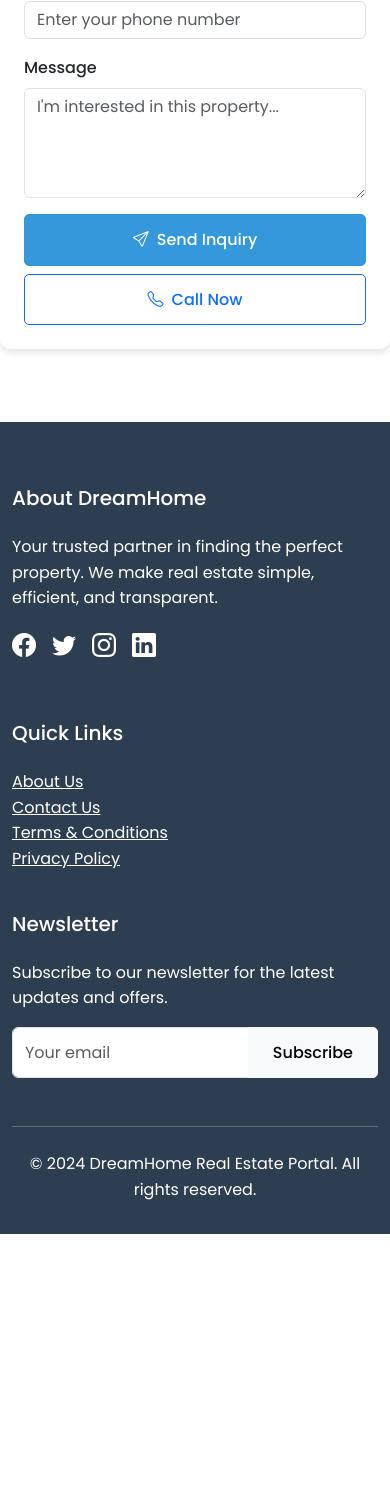
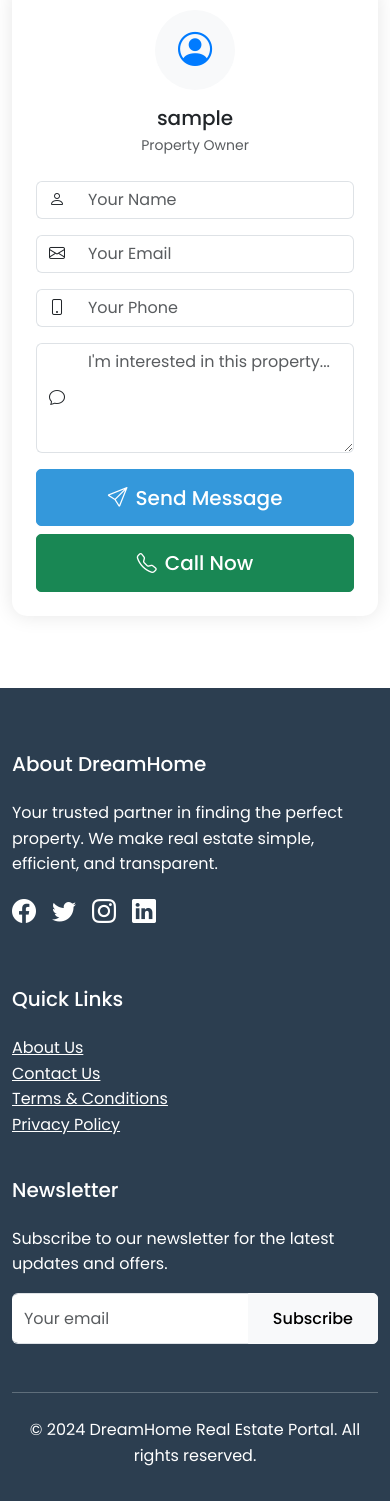
Before and after one commit to KumarSrinidhi/DBMS-Project, a Flask app: page /property/1 in a window 390 px wide. Shown: the part 1974-3475 px from the top of the page. Before the commit the page ends 3208 px from the top, so only its background shows below. Run offline with Flask 3, Linux system fonts and the light colour scheme; tables that the repository leaves empty hold one stand-in row (values such as "Sample post"); grey boxes marked "Sample" are stand-in pictures; some libraries are stand-ins or nearby versions.

Commit message:
its super good now but images suck

```diff
--- a/real_estate_portal/templates/properties/detail.html
+++ b/real_estate_portal/templates/properties/detail.html
@@ -2,55 +2,58 @@
 
 {% block styles %}
 <link rel="stylesheet" href="https://cdn.jsdelivr.net/npm/@fancyapps/ui@5.0/dist/fancybox/fancybox.css"/>
+<link rel="stylesheet" href="https://cdn.jsdelivr.net/npm/swiper@8/swiper-bundle.min.css"/>
 {% endblock %}
 
 {% block content %}
+<!-- Quick Action Bar -->
+<div class="quick-action-bar sticky-top bg-white shadow-sm py-3 mb-4">
+    <div class="container">
+        <div class="row align-items-center">
+            <div class="col-md-6">
+                <h4 class="mb-0 text-primary">₹{{ "{:,.0f}".format(property.price) }}</h4>
+                <small class="text-muted">{{ property.property_type.typeName }} in {{ property.location.city }}</small>
+            </div>
+            <div class="col-md-6 text-end">
+                <button class="btn btn-outline-primary me-2" onclick="toggleFavorite()">
+                    <i class="bi bi-heart"></i> Save
+                </button>
+                <a href="#contact-form" class="btn btn-primary">Contact Owner</a>
+            </div>
+        </div>
+    </div>
+</div>
+
+<div class="container">
     <div class="row">
         <div class="col-md-8">
             <!-- Property Images Gallery -->
             <div class="property-gallery mb-4">
-            <div class="row g-2">
-                <div class="col-12">
+                <div class="swiper property-swiper">
+                    <div class="swiper-wrapper">
                         {% if property.images and property.images|length > 0 %}
-                    <a href="{{ property.images[0].imageURL }}" data-fancybox="gallery" class="gallery-main">
-                        <img src="{{ property.images[0].imageURL }}"
-                             class="img-fluid w-100"
-                             style="height: 400px; object-fit: cover; border-radius: 10px;"
-                             alt="{{ property.property_type.typeName }}">
-                    </a>
-                    {% else %}
-                    <img src="{{ url_for('static', filename='images/1.jpg') }}"
-                         class="img-fluid w-100"
-                         style="height: 400px; object-fit: cover; border-radius: 10px;"
-                         alt="{{ property.property_type.typeName }}">
-                    {% endif %}
-                </div>
-                {% if property.images and property.images|length > 1 %}
-                {% for image in property.images[1:4] %}
-                <div class="col-3">
+                            {% for image in property.images %}
+                            <div class="swiper-slide">
                                 <a href="{{ image.imageURL }}" data-fancybox="gallery">
                                     <img src="{{ image.imageURL }}"
                                          class="img-fluid w-100"
-                             style="height: 100px; object-fit: cover; border-radius: 5px;"
+                                         style="height: 500px; object-fit: cover; border-radius: 10px;"
                                          alt="{{ property.property_type.typeName }}">
                                 </a>
                             </div>
                             {% endfor %}
-                {% if property.images|length > 4 %}
-                <div class="col-3">
-                    <a href="{{ property.images[4].imageURL }}"
-                       data-fancybox="gallery"
-                       class="position-relative">
-                        <img src="{{ property.images[4].imageURL }}"
+                        {% else %}
+                            <div class="swiper-slide">
+                                <img src="{{ url_for('static', filename='images/1.jpg') }}"
                                      class="img-fluid w-100"
-                             style="height: 100px; object-fit: cover; border-radius: 5px;">
-                        <div class="more-photos">
-                            <span>+{{ property.images|length - 4 }}</span>
-                        </div>
-                    </a>
+                                     style="height: 500px; object-fit: cover; border-radius: 10px;"
+                                     alt="{{ property.property_type.typeName }}">
                             </div>
                         {% endif %}
-                {% endif %}
+                    </div>
+                    <div class="swiper-pagination"></div>
+                    <div class="swiper-button-next"></div>
+                    <div class="swiper-button-prev"></div>
                 </div>
             </div>
 
@@ -125,33 +128,49 @@
 
         <div class="col-md-4">
             <!-- Contact Form -->
-        <div class="card mb-4 sticky-top" style="top: 2rem;">
-            <div class="card-header bg-primary text-white">
-                <h5 class="mb-0">Contact {{ property.owner.username }}</h5>
+            <div class="card mb-4 contact-card" id="contact-form">
+                <div class="card-body">
+                    <div class="text-center mb-4">
+                        <div class="owner-avatar mb-3">
+                            <i class="bi bi-person-circle display-4"></i>
                         </div>
-            <div class="card-body">
+                        <h5 class="mb-1">{{ property.owner.username }}</h5>
+                        <p class="text-muted small mb-3">Property Owner</p>
+                        {% if property.owner.verified %}
+                            <span class="badge bg-success"><i class="bi bi-check-circle me-1"></i>Verified Owner</span>
+                        {% endif %}
+                    </div>
+
                     <form class="contact-form">
                         <div class="mb-3">
-                        <label class="form-label">Your Name</label>
-                        <input type="text" class="form-control" placeholder="Enter your name">
+                            <div class="input-group">
+                                <span class="input-group-text"><i class="bi bi-person"></i></span>
+                                <input type="text" class="form-control" placeholder="Your Name">
+                            </div>
                         </div>
                         <div class="mb-3">
-                        <label class="form-label">Your Email</label>
-                        <input type="email" class="form-control" placeholder="Enter your email">
+                            <div class="input-group">
+                                <span class="input-group-text"><i class="bi bi-envelope"></i></span>
+                                <input type="email" class="form-control" placeholder="Your Email">
+                            </div>
                         </div>
                         <div class="mb-3">
-                        <label class="form-label">Phone Number</label>
-                        <input type="tel" class="form-control" placeholder="Enter your phone number">
+                            <div class="input-group">
+                                <span class="input-group-text"><i class="bi bi-phone"></i></span>
+                                <input type="tel" class="form-control" placeholder="Your Phone">
+                            </div>
                         </div>
                         <div class="mb-3">
-                        <label class="form-label">Message</label>
+                            <div class="input-group">
+                                <span class="input-group-text"><i class="bi bi-chat"></i></span>
                                 <textarea class="form-control" rows="4" placeholder="I'm interested in this property..."></textarea>
                             </div>
+                        </div>
                         <div class="d-grid gap-2">
-                        <button type="submit" class="btn btn-primary">
-                            <i class="bi bi-send me-2"></i>Send Inquiry
+                            <button type="submit" class="btn btn-primary btn-lg">
+                                <i class="bi bi-send me-2"></i>Send Message
                             </button>
-                        <a href="tel:+1234567890" class="btn btn-outline-primary">
+                            <a href="tel:{{ property.owner.mobile }}" class="btn btn-success btn-lg">
                                 <i class="bi bi-telephone me-2"></i>Call Now
                             </a>
                         </div>
@@ -160,38 +179,94 @@
             </div>
         </div>
     </div>
+</div>
 {% endblock %}
 
 {% block scripts %}
 <script src="https://cdn.jsdelivr.net/npm/@fancyapps/ui@5.0/dist/fancybox/fancybox.umd.js"></script>
+<script src="https://cdn.jsdelivr.net/npm/swiper@8/swiper-bundle.min.js"></script>
 <script>
     // Initialize Fancybox
     Fancybox.bind("[data-fancybox]", {
         // Your custom options
     });
 
-    // Initialize map (you'll need to replace with your preferred map provider)
-    // This is a placeholder using OpenStreetMap
+    // Initialize Swiper
+    const swiper = new Swiper('.property-swiper', {
+        slidesPerView: 1,
+        spaceBetween: 30,
+        loop: true,
+        pagination: {
+            el: '.swiper-pagination',
+            clickable: true,
+        },
+        navigation: {
+            nextEl: '.swiper-button-next',
+            prevEl: '.swiper-button-prev',
+        },
+    });
+
+    // Initialize map
     const map = L.map('map').setView([12.9716, 77.5946], 13);
     L.tileLayer('https://{s}.tile.openstreetmap.org/{z}/{x}/{y}.png').addTo(map);
     L.marker([12.9716, 77.5946]).addTo(map);
 </script>
 
 <style>
-.more-photos {
-    position: absolute;
-    top: 0;
-    left: 0;
-    right: 0;
-    bottom: 0;
-    background: rgba(0,0,0,0.5);
-    display: flex;
+.quick-action-bar {
+    z-index: 1020;
+}
+
+.property-gallery {
+    position: relative;
+}
+
+.property-swiper {
+    --swiper-theme-color: #007bff;
+    --swiper-navigation-size: 22px;
+}
+
+.swiper-button-next,
+.swiper-button-prev {
+    width: 40px;
+    height: 40px;
+    background: rgba(255, 255, 255, 0.9);
+    border-radius: 50%;
+}
+
+.swiper-pagination-bullet-active {
+    background: var(--swiper-theme-color);
+}
+
+.contact-card {
+    border: none;
+    box-shadow: 0 0 20px rgba(0,0,0,0.1);
+    border-radius: 15px;
+}
+
+.owner-avatar {
+    width: 80px;
+    height: 80px;
+    background: #f8f9fa;
+    border-radius: 50%;
+    display: inline-flex;
     align-items: center;
     justify-content: center;
-    color: white;
-    font-size: 1.2rem;
-    font-weight: bold;
-    border-radius: 5px;
+    color: #007bff;
+}
+
+.input-group-text {
+    background: none;
+    border-right: none;
+}
+
+.input-group .form-control {
+    border-left: none;
+}
+
+.input-group .form-control:focus {
+    border-color: #dee2e6;
+    box-shadow: none;
 }
 
 .highlight-item {
```
Lines whose indentation alone changed are shown as unchanged.
